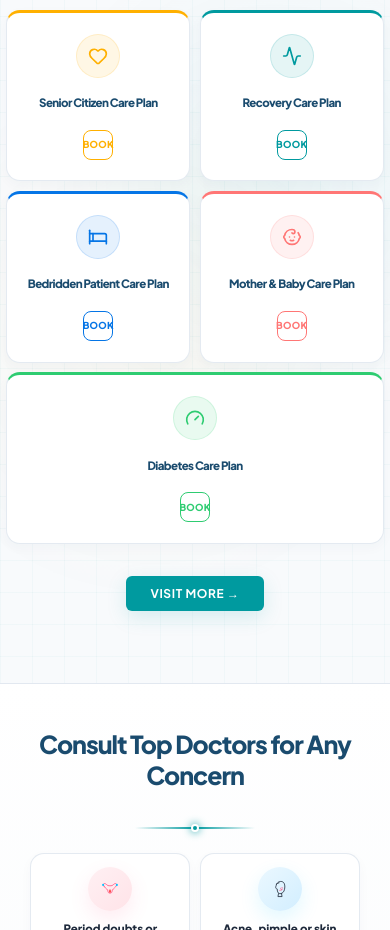
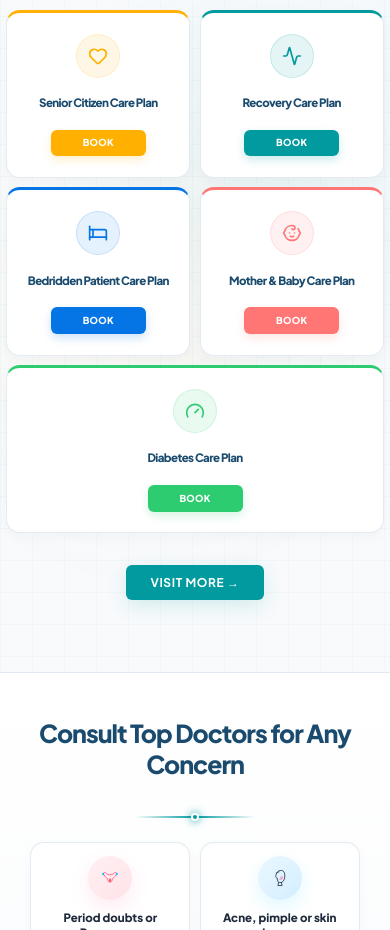
Before and after one commit to CFS-TECH/Suraksha-Lifecare, a React app in the folder frontend/: page / in a window 390 px wide. Shown: the part 2100-3030 px from the top of the page. Built offline with nearby package versions, Linux system fonts and the light colour scheme; no server answers; the HTML template or start-up script is replaced by a standard one.

Commit message:
Fix mobile care plan buttons squishing bug and align style with services grid

```diff
--- a/frontend/src/components/PlansCarousel/PlansCarousel.module.css
+++ b/frontend/src/components/PlansCarousel/PlansCarousel.module.css
@@ -503,21 +503,28 @@
   .cardDesc {
     display: none;
   }
+  .cardFooter {
+    width: 100% !important;
+    display: flex !important;
+    justify-content: center !important;
+    margin-top: auto !important;
+  }
   .cardFooterBtn {
-    width: 90% !important;
+    width: 100% !important;
+    max-width: 95px !important;
     display: flex !important;
     align-items: center !important;
     justify-content: center !important;
-    background-color: transparent !important;
-    color: var(--plan-theme-color) !important;
-    border: 1.5px solid var(--plan-theme-color) !important;
-    padding: 0.45rem 0 !important;
-    max-width: none !important;
-    border-radius: 8px !important;
+    background-color: var(--plan-theme-color) !important;
+    color: #ffffff !important;
+    border: none !important;
+    padding: 0.35rem 0 !important;
+    border-radius: 6px !important;
     font-weight: 800 !important;
-    font-size: 0.65rem !important;
+    font-size: 0.6rem !important;
     text-transform: uppercase !important;
     letter-spacing: 0.05em !important;
+    box-shadow: 0 4px 10px color-mix(in srgb, var(--plan-theme-color) 20%, transparent) !important;
     transition: all 0.2s ease;
   }
   .viewAllBtn {
@@ -596,21 +603,28 @@
     color: var(--secondary) !important;
     margin-bottom: 0.5rem !important;
   }
+  .cardFooter {
+    width: 100% !important;
+    display: flex !important;
+    justify-content: center !important;
+    margin-top: auto !important;
+  }
   .cardFooterBtn {
-    width: 90% !important;
+    width: 100% !important;
+    max-width: 95px !important;
     display: flex !important;
     align-items: center !important;
     justify-content: center !important;
-    background-color: transparent !important;
-    color: var(--plan-theme-color) !important;
-    border: 1.5px solid var(--plan-theme-color) !important;
-    padding: 0.4rem 0 !important;
-    max-width: none !important;
-    border-radius: 8px !important;
+    background-color: var(--plan-theme-color) !important;
+    color: #ffffff !important;
+    border: none !important;
+    padding: 0.35rem 0 !important;
+    border-radius: 6px !important;
     font-weight: 800 !important;
     font-size: 0.6rem !important;
     text-transform: uppercase !important;
     letter-spacing: 0.03em !important;
+    box-shadow: 0 4px 10px color-mix(in srgb, var(--plan-theme-color) 20%, transparent) !important;
   }
   .carouselContainer {
     grid-template-columns: repeat(2, 1fr) !important;
```
